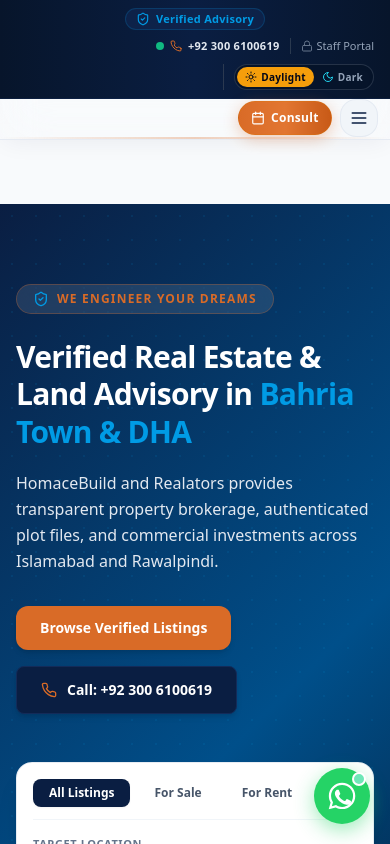
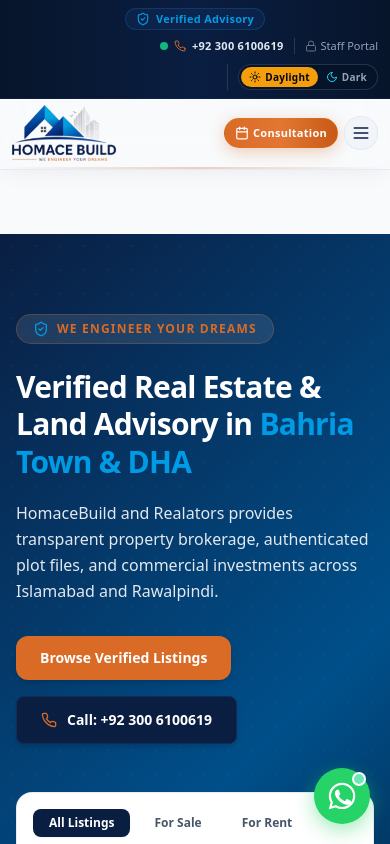
Before and after one commit to ali-ammar-khan/HomaceBuild-website, a Next.js app: page / in a window 390 px wide. Shown: the top 844 px of the page. Built offline with nearby package versions, Linux system fonts and the light colour scheme; no server answers; the database is empty.

Commit message:
fix(navbar): resolve consultation button clipping on desktop and mobile viewports

```diff
--- a/src/components/public/Navbar.tsx
+++ b/src/components/public/Navbar.tsx
@@ -47,16 +47,16 @@
 
   const getNavLinkClasses = (isActive: boolean) =>
     cn(
-      'relative px-2.5 xl:px-3.5 py-1.5 xl:py-2 rounded-full text-xs xl:text-sm font-semibold tracking-wide transition-all duration-200 group inline-flex items-center gap-1.5 select-none whitespace-nowrap shrink-0',
+      'relative px-2 lg:px-2.5 xl:px-3 py-1 lg:py-1.5 xl:py-2 rounded-full text-[11px] lg:text-xs xl:text-sm font-semibold tracking-wide transition-all duration-200 group inline-flex items-center gap-1 select-none whitespace-nowrap shrink-0',
       isActive
         ? 'bg-white text-brand-navy font-bold shadow-[0_2px_8px_rgba(10,30,66,0.08)] border border-brand-slate-200/90'
         : 'text-brand-slate-600 hover:text-brand-navy hover:bg-white/80'
     );
 
   return (
-    <header className="sticky top-0 z-40 bg-white/96 backdrop-blur-xl border-b border-brand-slate-200/80 shadow-[0_4px_24px_-4px_rgba(10,30,66,0.07)] transition-all w-full max-w-full overflow-x-clip">
+    <header className="sticky top-0 z-40 bg-white/96 backdrop-blur-xl border-b border-brand-slate-200/80 shadow-[0_4px_24px_-4px_rgba(10,30,66,0.07)] transition-all w-full max-w-full">
       {/* Top Advisory Bar - Deep Navy with Subtle Status Accents */}
-      <div className="bg-gradient-to-r from-brand-navy-dark via-brand-navy to-brand-navy-dark text-brand-slate-300 text-xs py-2 px-4 border-b border-brand-navy-light/40">
+      <div className="bg-gradient-to-r from-brand-navy-dark via-brand-navy to-brand-navy-dark text-brand-slate-300 text-xs py-2 px-3 sm:px-4 border-b border-brand-navy-light/40">
         <div className="max-w-7xl mx-auto flex flex-col sm:flex-row justify-between items-center gap-2">
           <div className="flex items-center gap-3">
             <span className="inline-flex items-center gap-1.5 px-2.5 py-0.5 rounded-full bg-brand-navy-light/50 border border-brand-cyan/20 text-brand-cyan text-[11px] font-semibold tracking-wide">
@@ -102,29 +102,29 @@
       </div>
 
       {/* Main Navigation Bar */}
-      <div className="max-w-7xl mx-auto px-4 sm:px-6 lg:px-8">
-        <div className="flex items-center justify-between h-22 sm:h-26 lg:h-26 gap-3 xl:gap-6 flex-nowrap">
+      <div className="max-w-7xl mx-auto px-3 sm:px-6 lg:px-8">
+        <div className="flex items-center justify-between h-18 sm:h-22 lg:h-24 gap-2 lg:gap-3 xl:gap-5 flex-nowrap w-full">
           {/* Company Brand Logo - Large, Razor-Sharp, Prominent */}
           <Link
             href="/"
             prefetch={true}
-            className="flex items-center group py-2 active:scale-[0.98] transition-transform shrink-0"
+            className="flex items-center group py-1.5 active:scale-[0.98] transition-transform shrink-0"
             title="HomaceBuild and Realators"
           >
-            <div className="relative h-18 w-56 sm:h-22 sm:w-64 md:h-24 md:w-72 lg:h-26 lg:w-96 max-w-[210px] sm:max-w-[280px] lg:max-w-[280px] xl:max-w-[370px] 2xl:max-w-none flex items-center shrink-0">
+            <div className="relative h-14 w-44 sm:h-20 sm:w-56 md:h-22 md:w-64 lg:h-24 lg:w-96 max-w-[135px] sm:max-w-[200px] md:max-w-[230px] lg:max-w-[200px] xl:max-w-[260px] 2xl:max-w-[340px] flex items-center shrink-0">
               <Image
                 src="/HomaceLogo.png"
                 alt="HomaceBuild and Realators - We Engineer Your Dreams"
                 fill
                 priority
                 className="object-contain object-left transition-transform duration-200 group-hover:scale-[1.02]"
-                sizes="(max-width: 640px) 250px, (max-width: 1280px) 340px, 400px"
+                sizes="(max-width: 640px) 200px, (max-width: 1280px) 280px, 360px"
               />
             </div>
           </Link>
 
           {/* Desktop Navigation Links - Segmented Pill Bar (Single Clean Line) */}
-          <nav className="hidden lg:flex items-center gap-0.5 xl:gap-1 p-1.5 bg-brand-slate-100/80 backdrop-blur-md rounded-full border border-brand-slate-200/90 shadow-[inset_0_1px_3px_rgba(10,30,66,0.04)] whitespace-nowrap shrink-0">
+          <nav className="hidden lg:flex items-center gap-0.5 xl:gap-1 p-1 xl:p-1.5 bg-brand-slate-100/80 backdrop-blur-md rounded-full border border-brand-slate-200/90 shadow-[inset_0_1px_3px_rgba(10,30,66,0.04)] whitespace-nowrap shrink">
             {/* 1. Home */}
             <Link
               href="/"
@@ -346,18 +346,18 @@
           </nav>
 
           {/* Right Header Action Group: Consultation CTA & Mobile Menu */}
-          <div className="flex items-center gap-2 sm:gap-3 shrink-0">
+          <div className="flex items-center gap-1.5 sm:gap-2.5 shrink-0">
             {/* Consultation Action - Rich Copper Gradient CTA - Visible Across All Viewports */}
             <Link
               href="/contact"
               prefetch={true}
-              className="inline-flex items-center gap-1.5 sm:gap-2 bg-gradient-to-r from-brand-copper via-[#E27632] to-brand-copper-hover text-white px-3 sm:px-4 xl:px-5 py-2 sm:py-2.5 rounded-full text-xs xl:text-sm font-bold tracking-wide transition-all duration-200 shadow-[0_4px_16px_rgba(217,107,39,0.32)] hover:shadow-[0_8px_24px_rgba(217,107,39,0.46)] hover:-translate-y-0.5 active:translate-y-0 active:scale-95 border border-amber-600/30 whitespace-nowrap shrink-0 group"
+              className="inline-flex items-center gap-1 sm:gap-1.5 bg-gradient-to-r from-brand-copper via-[#E27632] to-brand-copper-hover text-white px-2.5 sm:px-3.5 xl:px-4 2xl:px-5 py-1.5 sm:py-2 xl:py-2.5 rounded-full text-[11px] sm:text-xs xl:text-sm font-bold tracking-wide transition-all duration-200 shadow-[0_4px_16px_rgba(217,107,39,0.32)] hover:shadow-[0_8px_24px_rgba(217,107,39,0.46)] hover:-translate-y-0.5 active:translate-y-0 active:scale-95 border border-amber-600/30 whitespace-nowrap shrink-0 group"
               title="Schedule a Consultation with Homace Specialists"
             >
               <Calendar className="w-3.5 h-3.5 xl:w-4 xl:h-4 text-white shrink-0 group-hover:rotate-6 transition-transform" />
               <span className="whitespace-nowrap">
-                <span className="hidden sm:inline">Consultation</span>
-                <span className="sm:hidden">Consult</span>
+                <span className="hidden min-[380px]:inline">Consultation</span>
+                <span className="min-[380px]:hidden">Consult</span>
               </span>
             </Link>
 
@@ -366,7 +366,7 @@
               <button
                 type="button"
                 onClick={() => setMobileMenuOpen(!mobileMenuOpen)}
-                className="p-2 sm:p-2.5 rounded-2xl bg-brand-slate-100 hover:bg-brand-slate-200 text-brand-navy border border-brand-slate-200/80 active:scale-95 transition-all shadow-2xs"
+                className="p-1.5 sm:p-2.5 rounded-2xl bg-brand-slate-100 hover:bg-brand-slate-200 text-brand-navy border border-brand-slate-200/80 active:scale-95 transition-all shadow-2xs"
                 aria-label="Toggle navigation menu"
               >
                 {mobileMenuOpen ? <X className="w-5 h-5 sm:w-6 sm:h-6" /> : <Menu className="w-5 h-5 sm:w-6 sm:h-6" />}
```
